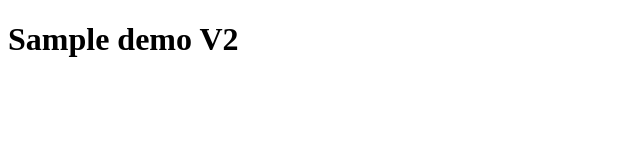
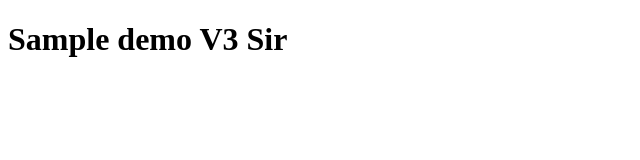
Before and after one commit to loydanthony23/demo-v2, a plain HTML site: page index.html in a window 1280 px wide. Shown: the full height of the page, 0-640 px from the left. Drawn offline with Linux system fonts and the light colour scheme.

Commit message:
rename body

```diff
--- a/index.html
+++ b/index.html
@@ -8,8 +8,7 @@
 </head>
 
 <body>
-    <h1>Sample demo V2
-        <h1>
+    <h1>Sample demo V3 Sir</h1>
 </body>
 
 </html>
```
